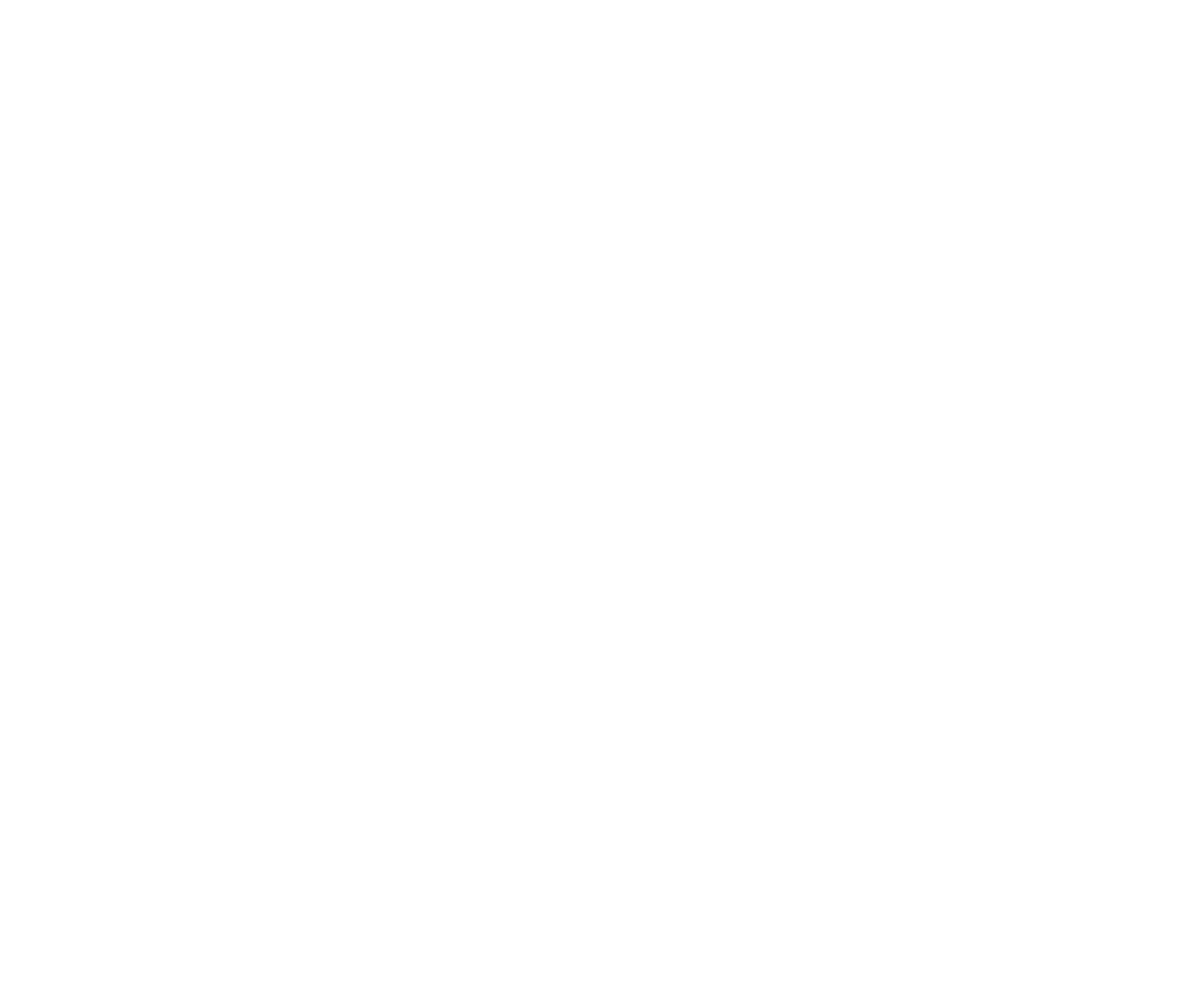
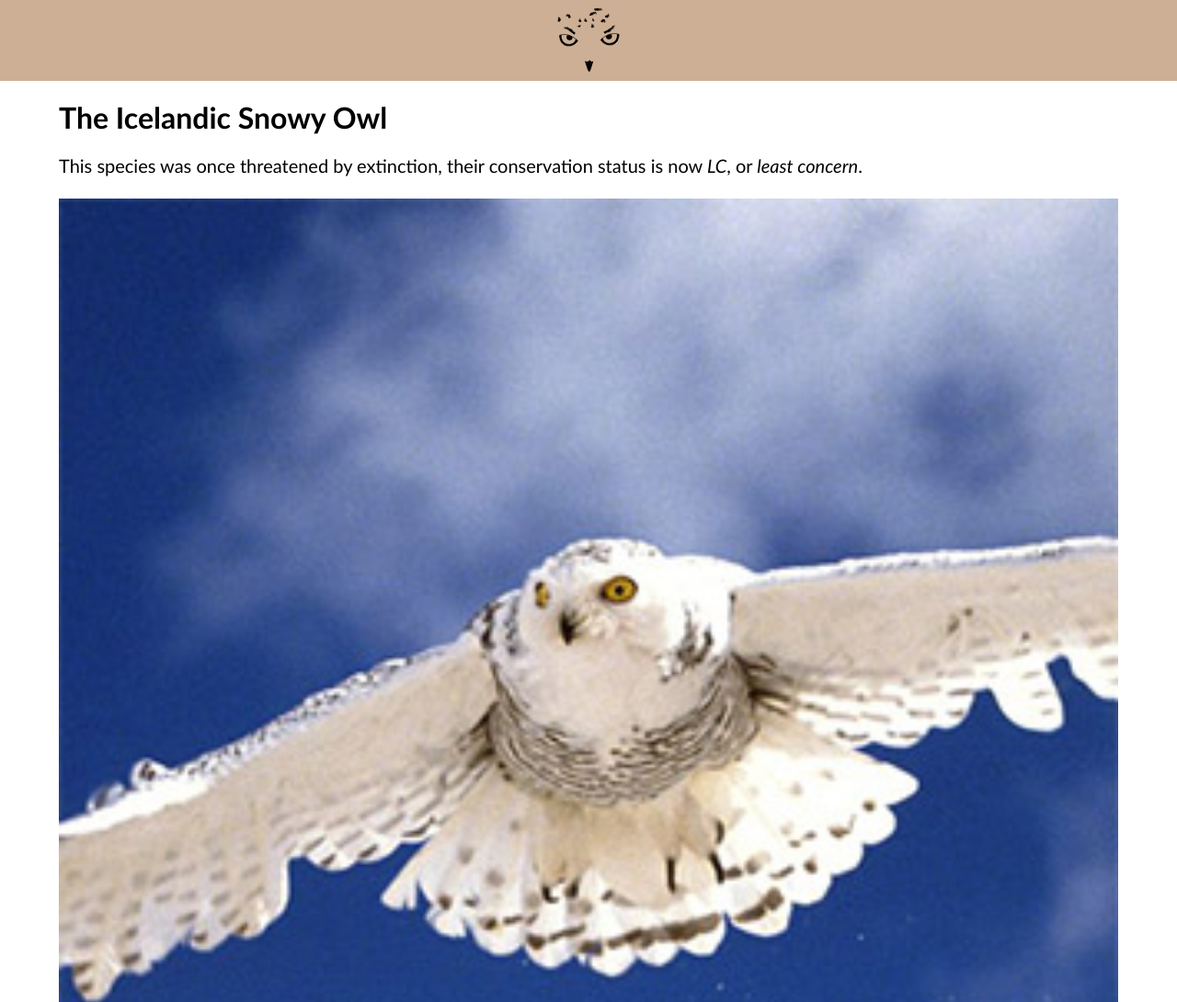
Before and after one commit to menardj/activity-boxmodel, a plain HTML site: page index.html in a window 1280 px wide. Shown: the top 1090 px of the page at 92% size. Before the commit the page ends 800 px from the top, so only its background shows below. Drawn offline with Linux system fonts and the light colour scheme.

Commit message:
Layout and CSS
Image input, styling.

```diff
--- a/css/general.css
+++ b/css/general.css
@@ -3,7 +3,7 @@
 @-moz-viewport { width: device-width; scale: 1; }
 @-ms-viewport { width: device-width; scale: 1; }
 @-o-viewport { width: device-width; scale: 1; }
-@-webkit-viewport { width: device-width; scale: 1; }
+@-webkit-viewport { width: device-width; scale: 1; } */
 @viewport { width: device-width; scale: 1; }
 
 * {
@@ -13,15 +13,82 @@
 }
 
 html {
+
 	-moz-text-size-adjust: 100%;
 	-ms-text-size-adjust: 100%;
 	-webkit-text-size-adjust: 100%;
 	text-size-adjust: 100%;
 
-    font-size: 100%;
+    font-size: 100%; /* 100% = 16px = 1rem */
+
+    font-family: Futura, Candara, sans-serif;
 }
 
 img {
 	width: 100%;
     display: block;
 }
+
+body {
+    margin: 0;
+    padding: 0;
+}
+
+.masthead {
+    background-color: #CDAF95;
+    overflow: hidden;
+}
+
+.logo {
+    height: 4.5rem;
+    width: auto;
+    margin: .5rem auto;
+}
+
+article {
+    margin: 0;
+    padding: 0 5%;
+    overflow: hidden;
+}
+
+h1 {
+    margin: 1.25rem 0;
+    font-size: 2rem;
+    line-height: 2.5rem;
+}
+
+h1 + p {
+    font-size: 1.25rem;
+    margin: 0 0 1.5rem;
+    line-height: 1.5rem;
+}
+
+p {
+    line-height: 1.5rem;
+    margin: 0 0 1.5rem;
+}
+
+figure {
+    margin: 0 auto 1.5rem;
+    width: 100%;
+}
+
+figcaption {
+    font-size: .75rem;
+    margin: .5rem 0;
+}
+
+footer {
+    background-color: #CDAF95;
+}
+
+footer p {
+    color: black;
+    margin: .5rem 5% 4rem;
+    font-size: .75rem;
+    line-height: 2.25rem
+}
+
+footer a {
+    color: white;
+}
--- a/index.html
+++ b/index.html
@@ -2,10 +2,41 @@
 <html lang="en-ca">
 <head>
 	<meta charset="utf-8">
-	<title>DON'T FORGET TO ADD YOUR TITLE!</title>
+	<title>Icelandic Snowy Owl Preservation Society</title>
 	<meta name="viewport" content="width=device-width,initial-scale=1">
     <link href="css/general.css" rel="stylesheet">
 </head>
 <body>
+
+    <header class="masthead">
+        <img src="images/owllogo.svg" alt="Snowy Owl Logo" class="logo">
+    </header>
+
+    <article>
+
+        <h1>The Icelandic Snowy Owl</h1>
+
+        <p>This species was once threatened by extinction, their conservation status is now <em>LC</em>, or <em>least concern</em>.</p>
+
+        <figure>
+            <img src="images/owlinflight.jpg" alt="Snow Owl in Flight">
+            <figcaption>A Snow Owl in flight.</figcaption>
+        </figure>
+
+        <p>This yellow-eyed, black-beaked white bird is easily recognizable. It is 20–28 in long, with a wingspan of 49–59 in. They can weigh anywhere from 3.5 to 6.6 lb. It is one of the largest species of owl and, in North America, is on average the heaviest owl species. The adult male is virtually pure white, but females and young birds have some dark scalloping; the young are heavily barred, and dark spotting may even predominate. Its thick plumage, heavily feathered taloned feet, and colouration make the Snowy Owl well-adapted for life north of the Arctic Circle.</p>
+
+        <figure>
+            <img src="images/owlhunting.jpg" alt="A Snow Owl with its prey">
+            <figcaption>A Snow Owl flies off with its conquered prey.</figcaption>
+        </figure>
+
+        <p>Small rodents are the most common prey for the Snowy Owl. Some larger prey the owls hunt have been rabbits, raccoons, and prairie dogs among others. Roughly, an owl must capture 7 to 12 mice per day to meet its daily food requirements.</p>
+
+    </article>
+
+    <footer>
+        <p>Source: <a href="http://en.wikipedia.org/wiki/Snowy_Owl">Snowy Owl Wikipedia Page</a></p>
+    </footer>
+
 </body>
 </html>
```
Also changed, not shown: images/owlhunting.jpg (added), images/owlinflight.jpg (added), images/owllogo.svg (added).
